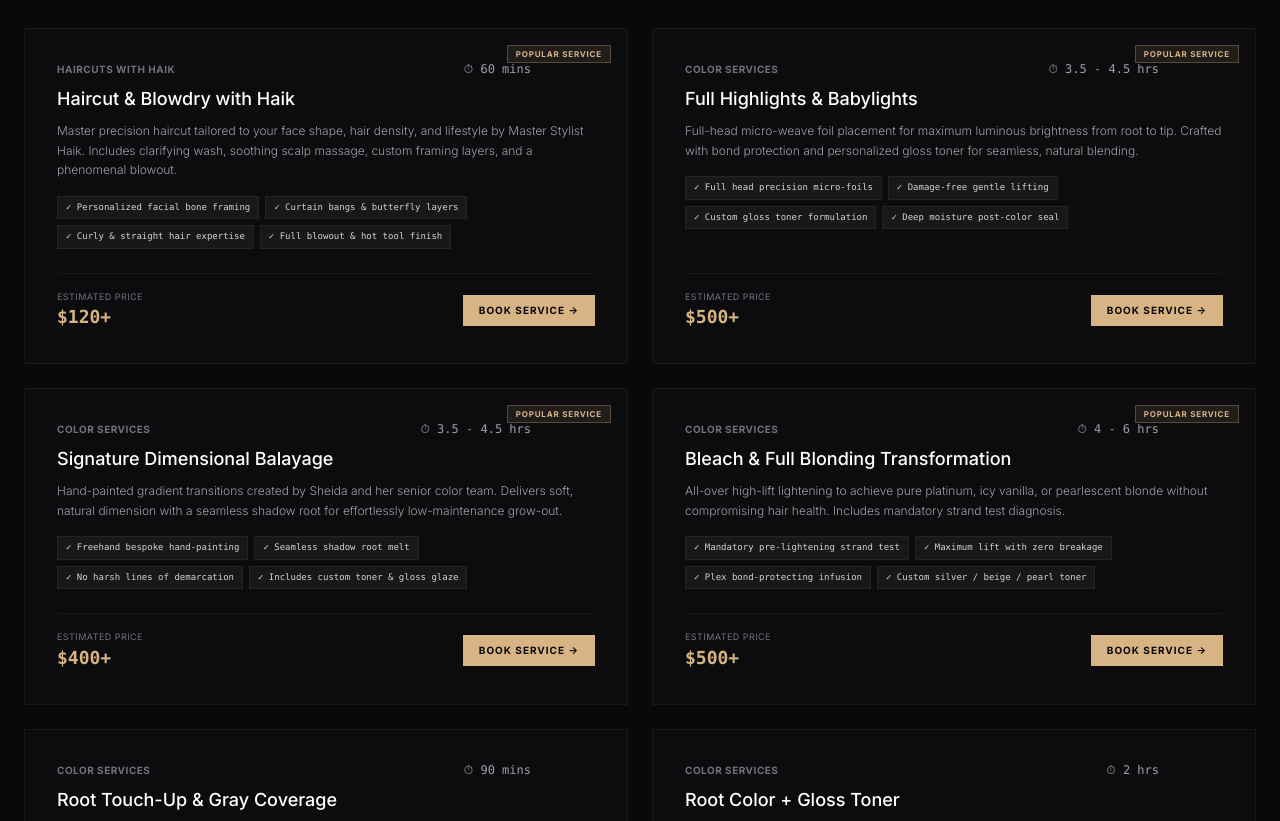
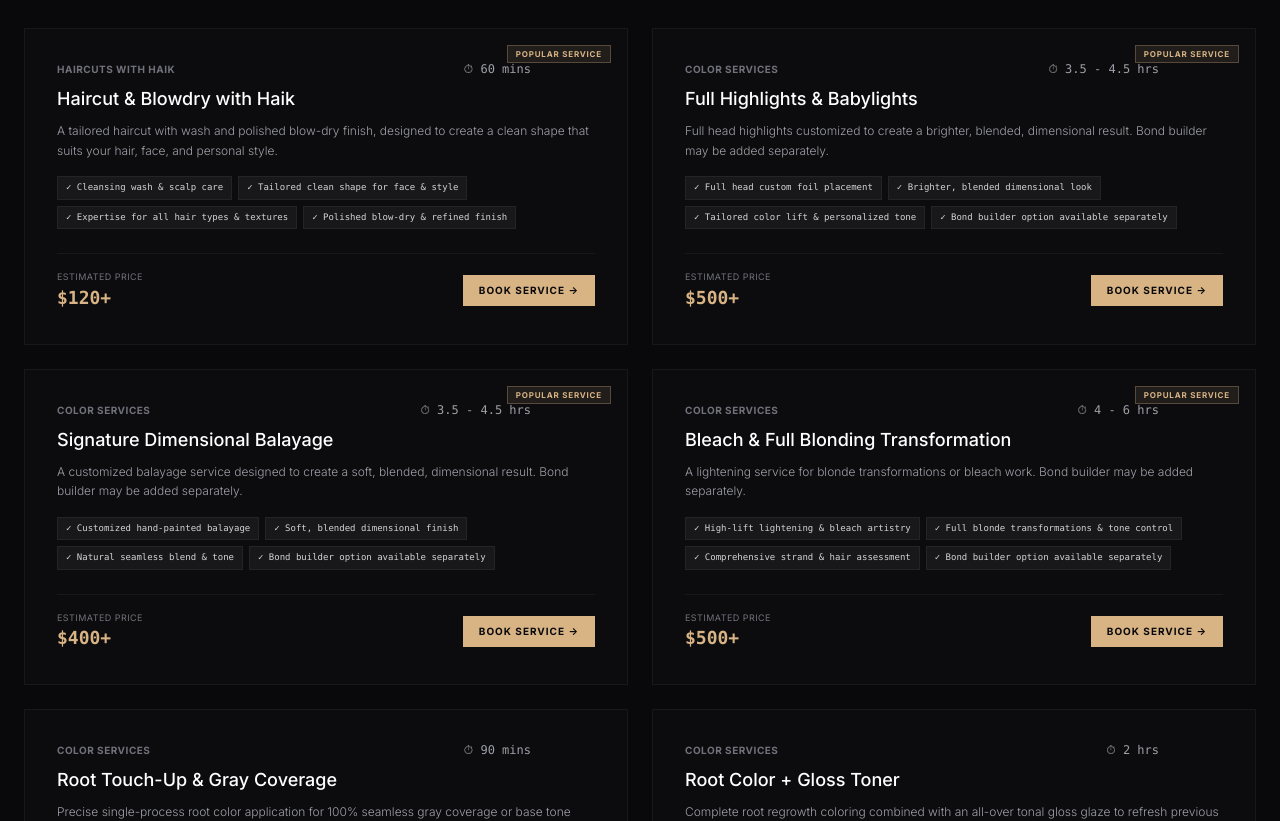
Before and after one commit to seanbee73/Sheida-Hair, a React (Vite) app: page / in a window 1280 px wide. Shown: the part 1300-2121 px from the top of the page. Built offline with nearby package versions, Linux system fonts and the light colour scheme; some icons are missing.

Commit message:
refactor: update service data and migrate storage
- Update hero image to brand-specific asset.
- Refresh service descriptions and features.
- Implement storage key migration to 'sheida_services_v2' and sync with updated service definitions.

```diff
--- a/src/App.tsx
+++ b/src/App.tsx
@@ -62,8 +62,22 @@ export default function App() {
   // Persistence state for Hair Services & Pricing
   const [services, setServices] = useState<HairService[]>(() => {
     try {
-      const saved = localStorage.getItem('the_maze_services');
-      return saved ? JSON.parse(saved) : INITIAL_SERVICES;
+      const saved = localStorage.getItem('sheida_services_v2') || localStorage.getItem('the_maze_services');
+      if (saved) {
+        const parsed: HairService[] = JSON.parse(saved);
+        return parsed.map((item) => {
+          const defaultItem = INITIAL_SERVICES.find((s) => s.id === item.id);
+          if (defaultItem) {
+            return {
+              ...item,
+              description: defaultItem.description,
+              features: defaultItem.features,
+            };
+          }
+          return item;
+        });
+      }
+      return INITIAL_SERVICES;
     } catch {
       return INITIAL_SERVICES;
     }
--- a/src/components/Hero.tsx
+++ b/src/components/Hero.tsx
@@ -9,7 +9,7 @@ export const Hero: React.FC = () => {
         <div
           className="absolute inset-0 bg-cover bg-center"
           style={{
-            backgroundImage: `url('https://images.unsplash.com/photo-1560869713-7d0a29430803?auto=format&fit=crop&q=80&w=2000')`,
+            backgroundImage: `url('https://ik.imagekit.io/kevfun/701538088_17925562293334933_821170900421080344_n.jpg')`,
             backgroundPosition: 'center 35%',
           }}
         ></div>
--- a/src/data/salonData.ts
+++ b/src/data/salonData.ts
@@ -69,12 +69,12 @@ export const INITIAL_SERVICES: HairService[] = [
     priceEstimate: '$120+',
     duration: '60 mins',
     description:
-      'Master precision haircut tailored to your face shape, hair density, and lifestyle by Master Stylist Haik. Includes clarifying wash, soothing scalp massage, custom framing layers, and a phenomenal blowout.',
+      'A tailored haircut with wash and polished blow-dry finish, designed to create a clean shape that suits your hair, face, and personal style.',
     features: [
-      'Personalized facial bone framing',
-      'Curtain bangs & butterfly layers',
-      'Curly & straight hair expertise',
-      'Full blowout & hot tool finish',
+      'Cleansing wash & scalp care',
+      'Tailored clean shape for face & style',
+      'Expertise for all hair types & textures',
+      'Polished blow-dry & refined finish',
     ],
     popular: true,
   },
@@ -87,12 +87,12 @@ export const INITIAL_SERVICES: HairService[] = [
     priceEstimate: '$500+',
     duration: '3.5 - 4.5 hrs',
     description:
-      'Full-head micro-weave foil placement for maximum luminous brightness from root to tip. Crafted with bond protection and personalized gloss toner for seamless, natural blending.',
+      'Full head highlights customized to create a brighter, blended, dimensional result. Bond builder may be added separately.',
     features: [
-      'Full head precision micro-foils',
-      'Damage-free gentle lifting',
-      'Custom gloss toner formulation',
-      'Deep moisture post-color seal',
+      'Full head custom foil placement',
+      'Brighter, blended dimensional look',
+      'Tailored color lift & personalized tone',
+      'Bond builder option available separately',
     ],
     popular: true,
   },
@@ -103,12 +103,12 @@ export const INITIAL_SERVICES: HairService[] = [
     priceEstimate: '$400+',
     duration: '3.5 - 4.5 hrs',
     description:
-      'Hand-painted gradient transitions created by Sheida and her senior color team. Delivers soft, natural dimension with a seamless shadow root for effortlessly low-maintenance grow-out.',
+      'A customized balayage service designed to create a soft, blended, dimensional result. Bond builder may be added separately.',
     features: [
-      'Freehand bespoke hand-painting',
-      'Seamless shadow root melt',
-      'No harsh lines of demarcation',
-      'Includes custom toner & gloss glaze',
+      'Customized hand-painted balayage',
+      'Soft, blended dimensional finish',
+      'Natural seamless blend & tone',
+      'Bond builder option available separately',
     ],
     popular: true,
   },
@@ -119,12 +119,12 @@ export const INITIAL_SERVICES: HairService[] = [
     priceEstimate: '$500+',
     duration: '4 - 6 hrs',
     description:
-      'All-over high-lift lightening to achieve pure platinum, icy vanilla, or pearlescent blonde without compromising hair health. Includes mandatory strand test diagnosis.',
+      'A lightening service for blonde transformations or bleach work. Bond builder may be added separately.',
     features: [
-      'Mandatory pre-lightening strand test',
-      'Maximum lift with zero breakage',
-      'Plex bond-protecting infusion',
-      'Custom silver / beige / pearl toner',
+      'High-lift lightening & bleach artistry',
+      'Full blonde transformations & tone control',
+      'Comprehensive strand & hair assessment',
+      'Bond builder option available separately',
     ],
     popular: true,
   },
```
